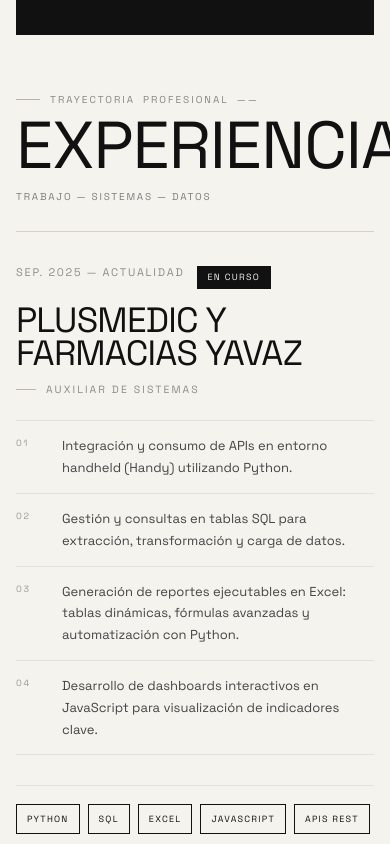
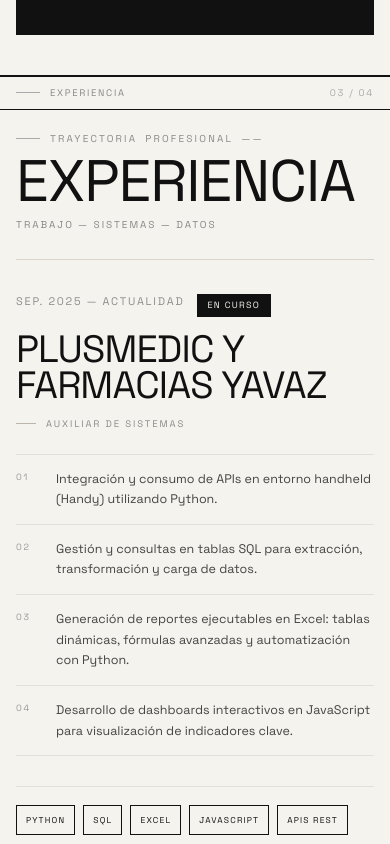
Before and after one commit to diegotntn/portafolio, a React (Vite) app: page / in a window 390 px wide. Shown: the part 1980-2824 px from the top of the page. Built offline with nearby package versions, Linux system fonts and the light colour scheme.

Commit message:
correción en diseño de experiencia

```diff
--- a/src/estilos/secciones/experiencia.css
+++ b/src/estilos/secciones/experiencia.css
@@ -1,42 +1,82 @@
 /* ============================================================
-   EXPERIENCIA — Timeline editorial / brutalista
-   Compatible con tu JSX actual
+   EXPERIENCIA — Diseño editorial brutalista | Timeline
+   Compatible con el JSX actual
    ============================================================ */
 
 .experiencia {
+  min-height: 100vh;
+  background-color: #f5f3ee;
+  border-top: 2px solid #111;
+  display: flex;
+  flex-direction: column;
   position: relative;
-  background: #f5f3ee;
-  border-bottom: 2px solid #111;
   overflow: hidden;
-  padding: 0;
 }
 
 /* ============================================================
-   ELEMENTOS DECORATIVOS SUPERIORES
+   HEADER SUPERIOR — igual lógica que proyectos
+   ============================================================ */
+
+.experiencia__header {
+  display: flex;
+  justify-content: space-between;
+  align-items: center;
+  padding: 14px 40px;
+  border-bottom: 1px solid #111;
+}
+
+.experiencia__seccion-label {
+  font-size: 10.5px;
+  letter-spacing: 0.22em;
+  text-transform: uppercase;
+  color: #888;
+  display: flex;
+  align-items: center;
+  gap: 10px;
+}
+
+.experiencia__seccion-label::before {
+  content: '';
+  display: inline-block;
+  width: 24px;
+  height: 1px;
+  background: #aaa;
+}
+
+.experiencia__seccion-num {
+  font-size: 10.5px;
+  letter-spacing: 0.18em;
+  color: #aaa;
+}
+
+/* ============================================================
+   DECORATIVOS / PRE-TÍTULO
    ============================================================ */
 
 .experiencia__num-fantasma {
   position: absolute;
-  top: 36px;
-  left: 40px;
-  font-size: 40px;
+  top: 118px;
+  left: 56px;
+  font-size: 56px;
+  line-height: 1;
   font-weight: 300;
-  line-height: 1;
   color: rgba(17, 17, 17, 0.08);
-  letter-spacing: -0.04em;
   pointer-events: none;
   user-select: none;
+  z-index: 0;
 }
 
 .experiencia__bloque-negro {
-  padding: 24px 40px 0 40px;
+  position: relative;
+  z-index: 1;
+  padding: 48px 40px 0 40px;
   display: flex;
   align-items: center;
   gap: 10px;
   font-size: 10.5px;
-  letter-spacing: 0.2em;
+  letter-spacing: 0.22em;
   text-transform: uppercase;
-  color: #888;
+  color: #8b8b8b;
 }
 
 .experiencia__bloque-negro span {
@@ -45,52 +85,66 @@
 }
 
 .experiencia__bloque-negro span:first-child::before {
-  content: "";
+  content: '';
   display: inline-block;
   width: 24px;
   height: 1px;
-  background: #b7b1a8;
+  background: #aaa;
   margin-right: 10px;
 }
 
+/* ============================================================
+   TÍTULO
+   ============================================================ */
+
 .experiencia__titulo-wrap {
-  padding: 10px 40px 0 40px;
+  position: relative;
+  z-index: 1;
+  padding: 18px 40px 0 40px;
 }
 
 .experiencia__titulo {
+  font-family: 'Bebas Neue', 'Space Grotesk', sans-serif;
+  font-size: clamp(72px, 12vw, 170px);
+  font-weight: 400;
+  line-height: 0.88;
+  letter-spacing: -1px;
+  color: #111;
   margin: 0;
-  font-family: "Bebas Neue", "Space Grotesk", sans-serif;
-  font-size: clamp(74px, 12vw, 176px);
-  line-height: 0.9;
-  font-weight: 400;
-  letter-spacing: -2px;
   text-transform: uppercase;
-  color: #111;
 }
 
 .experiencia__fragmento {
+  position: relative;
+  z-index: 1;
   padding: 18px 40px 0 40px;
-  font-size: 11px;
-  letter-spacing: 0.18em;
+  font-size: 10.5px;
+  letter-spacing: 0.2em;
   text-transform: uppercase;
-  color: #7e7e7e;
+  color: #888;
 }
 
 /* ============================================================
-   CONTENIDO GENERAL
+   CONTENIDO
    ============================================================ */
 
 .experiencia__contenido {
+  flex: 1;
+  width: 100%;
+  max-width: 1280px;
+  margin: 0 auto;
+  padding: 48px 40px 64px 40px;
+  display: flex;
+  flex-direction: column;
+  gap: 0;
   position: relative;
-  width: min(1320px, calc(100% - 80px));
-  margin: 0 auto;
-  padding: 54px 0 72px 0;
+  z-index: 1;
 }
 
 .experiencia__linea-sep {
   width: 100%;
   height: 1px;
-  background: #d6d0c8;
+  background: #d8d2c9;
   margin-bottom: 0;
 }
 
@@ -104,13 +158,13 @@
   flex-direction: column;
 }
 
-/* línea vertical principal */
+/* línea vertical central del timeline */
 .timeline::before {
-  content: "";
+  content: '';
   position: absolute;
   top: 0;
   bottom: 0;
-  left: 220px;
+  left: 224px;
   width: 1px;
   background: linear-gradient(
     to bottom,
@@ -125,37 +179,37 @@
   display: grid;
   grid-template-columns: 180px 32px minmax(0, 1fr);
   gap: 34px;
+  align-items: start;
   padding: 34px 0 40px 0;
   border-bottom: 1px solid rgba(17, 17, 17, 0.08);
-  align-items: start;
 }
 
 /* ============================================================
-   PUNTO DE TIMELINE
+   PUNTO DE LA LÍNEA
    ============================================================ */
 
 .timeline__punto {
   grid-column: 2;
   grid-row: 1 / span 4;
-  position: relative;
+  justify-self: center;
+  align-self: start;
   width: 14px;
   height: 14px;
   margin-top: 8px;
-  justify-self: center;
-  align-self: start;
   border-radius: 50%;
   background: #f5f3ee;
   border: 1.5px solid #111;
   box-shadow: 0 0 0 6px #f5f3ee;
+  position: relative;
   z-index: 2;
 }
 
 .timeline__punto::after {
-  content: "";
+  content: '';
   position: absolute;
   inset: -6px;
+  border-radius: 50%;
   border: 1px solid rgba(17, 17, 17, 0.14);
-  border-radius: 50%;
 }
 
 .timeline__punto--activo {
@@ -175,6 +229,9 @@
   text-transform: uppercase;
   color: #8d8d8d;
   line-height: 1.7;
+  display: flex;
+  flex-direction: column;
+  align-items: flex-start;
 }
 
 .timeline__fecha-badge {
@@ -193,37 +250,41 @@
 }
 
 /* ============================================================
-   EMPRESA Y CARGO
+   EMPRESA
    ============================================================ */
 
 .timeline__empresa {
   grid-column: 3;
   grid-row: 1;
+  font-family: 'Bebas Neue', 'Space Grotesk', sans-serif;
+  font-size: clamp(34px, 5vw, 58px);
+  font-weight: 400;
+  line-height: 0.95;
+  letter-spacing: -0.8px;
+  color: #111;
   margin: 0;
-  font-family: "Bebas Neue", "Space Grotesk", sans-serif;
-  font-size: clamp(34px, 5vw, 60px);
-  line-height: 0.95;
-  font-weight: 400;
-  letter-spacing: -0.8px;
   text-transform: uppercase;
-  color: #111;
 }
+
+/* ============================================================
+   CARGO
+   ============================================================ */
 
 .timeline__cargo {
   grid-column: 3;
   grid-row: 2;
-  margin: 6px 0 0 0;
-  display: inline-flex;
-  align-items: center;
-  gap: 10px;
+  margin: 8px 0 0 0;
   font-size: 10.5px;
   letter-spacing: 0.2em;
   text-transform: uppercase;
   color: #8b8b8b;
+  display: inline-flex;
+  align-items: center;
+  gap: 10px;
 }
 
 .timeline__cargo::before {
-  content: "";
+  content: '';
   display: inline-block;
   width: 20px;
   height: 1px;
@@ -240,7 +301,6 @@
   list-style: none;
   margin: 18px 0 0 0;
   padding: 0;
-  position: relative;
   border-top: 1px solid rgba(17, 17, 17, 0.08);
 }
 
@@ -270,7 +330,7 @@
 }
 
 /* ============================================================
-   STACK / TAGS
+   STACK
    ============================================================ */
 
 .timeline__stack {
@@ -326,34 +386,38 @@
 }
 
 /* ============================================================
-   TABLET
+   RESPONSIVO
    ============================================================ */
 
 @media (max-width: 980px) {
+  .experiencia__header {
+    padding: 12px 20px;
+  }
+
   .experiencia__num-fantasma {
-    left: 20px;
-    top: 26px;
+    top: 104px;
+    left: 28px;
+    font-size: 44px;
   }
 
   .experiencia__bloque-negro {
-    padding: 20px 20px 0 20px;
+    padding: 36px 20px 0 20px;
   }
 
   .experiencia__titulo-wrap {
-    padding: 10px 20px 0 20px;
+    padding: 14px 20px 0 20px;
   }
 
   .experiencia__fragmento {
-    padding: 14px 20px 0 20px;
+    padding: 16px 20px 0 20px;
   }
 
   .experiencia__contenido {
-    width: calc(100% - 40px);
-    padding: 40px 0 56px 0;
+    padding: 40px 20px 56px 20px;
   }
 
   .timeline::before {
-    left: 180px;
+    left: 184px;
   }
 
   .timeline__entrada {
@@ -375,39 +439,42 @@
   }
 }
 
-/* ============================================================
-   MÓVIL
-   ============================================================ */
+@media (max-width: 768px) {
+  .experiencia {
+    min-height: auto;
+  }
 
-@media (max-width: 768px) {
+  .experiencia__header {
+    padding: 12px 20px;
+  }
+
   .experiencia__num-fantasma {
     display: none;
   }
 
   .experiencia__bloque-negro {
-    padding: 18px 16px 0 16px;
+    padding: 28px 20px 0 20px;
     gap: 8px;
     font-size: 10px;
     flex-wrap: wrap;
   }
 
   .experiencia__titulo-wrap {
-    padding: 10px 16px 0 16px;
+    padding: 12px 20px 0 20px;
   }
 
   .experiencia__titulo {
-    font-size: clamp(54px, 17vw, 110px);
+    font-size: clamp(56px, 15vw, 110px);
     letter-spacing: -1px;
   }
 
   .experiencia__fragmento {
-    padding: 14px 16px 0 16px;
+    padding: 14px 20px 0 20px;
     font-size: 10px;
   }
 
   .experiencia__contenido {
-    width: calc(100% - 32px);
-    padding: 28px 0 42px 0;
+    padding: 32px 20px 44px 20px;
   }
 
   .timeline::before {
@@ -428,6 +495,7 @@
     grid-column: 1;
     grid-row: auto;
     display: flex;
+    flex-direction: row;
     align-items: center;
     gap: 12px;
     flex-wrap: wrap;
@@ -480,3 +548,57 @@
     font-size: 9px;
   }
 }
+
+@media (max-width: 480px) {
+  .experiencia__header {
+    padding: 10px 16px;
+  }
+
+  .experiencia__seccion-label {
+    font-size: 9.5px;
+    letter-spacing: 0.18em;
+  }
+
+  .experiencia__seccion-num {
+    font-size: 9.5px;
+  }
+
+  .experiencia__bloque-negro {
+    padding: 22px 16px 0 16px;
+  }
+
+  .experiencia__titulo-wrap {
+    padding: 10px 16px 0 16px;
+  }
+
+  .experiencia__fragmento {
+    padding: 12px 16px 0 16px;
+  }
+
+  .experiencia__contenido {
+    padding: 28px 16px 40px 16px;
+  }
+
+  .timeline__empresa {
+    font-size: clamp(26px, 10vw, 38px);
+  }
+
+  .timeline__cargo {
+    font-size: 9.5px;
+  }
+
+  .timeline__tarea {
+    grid-template-columns: 30px 1fr;
+    gap: 10px;
+  }
+
+  .timeline__tarea-texto {
+    font-size: 12.5px;
+    line-height: 1.65;
+  }
+
+  .timeline__tag {
+    font-size: 8.5px;
+    padding: 6px 9px;
+  }
+}
--- a/src/secciones/Experiencia.jsx
+++ b/src/secciones/Experiencia.jsx
@@ -7,7 +7,7 @@
     empresa: "PlusMedic y Farmacias YaVaz",
     cargo: "Auxiliar de Sistemas",
     fechaInicio: "Sep. 2025",
-    fechaFin: null, // null = actualidad
+    fechaFin: null,
     tareas: [
       "Integración y consumo de APIs en entorno handheld (Handy) utilizando Python.",
       "Gestión y consultas en tablas SQL para extracción, transformación y carga de datos.",
@@ -21,6 +21,11 @@
 function Experiencia() {
   return (
     <section className="experiencia" id="experiencia">
+      <div className="experiencia__header">
+        <div className="experiencia__seccion-label">Experiencia</div>
+        <div className="experiencia__seccion-num">03 / 04</div>
+      </div>
+
       <div className="experiencia__num-fantasma">3</div>
 
       <div className="experiencia__bloque-negro">
@@ -42,26 +47,27 @@
 
         <div className="timeline">
           {l_experiencia.map((trabajo) => (
-            <div key={trabajo.id} className="timeline__entrada">
+            <article key={trabajo.id} className="timeline__entrada">
+              <div
+                className={`timeline__punto${
+                  !trabajo.fechaFin ? " timeline__punto--activo" : ""
+                }`}
+              />
 
-              {/* punto en la línea */}
-              <div className={`timeline__punto${!trabajo.fechaFin ? " timeline__punto--activo" : ""}`} />
+              <div className="timeline__fecha">
+                <span>
+                  {trabajo.fechaInicio} — {trabajo.fechaFin ?? "Actualidad"}
+                </span>
 
-              {/* fecha */}
-              <div className="timeline__fecha">
-                {trabajo.fechaInicio} — {trabajo.fechaFin ?? "Actualidad"}
                 {!trabajo.fechaFin && (
                   <span className="timeline__fecha-badge">En curso</span>
                 )}
               </div>
 
-              {/* empresa */}
               <h3 className="timeline__empresa">{trabajo.empresa}</h3>
 
-              {/* cargo */}
               <p className="timeline__cargo">{trabajo.cargo}</p>
 
-              {/* tareas */}
               <ul className="timeline__tareas">
                 {trabajo.tareas.map((tarea, i) => (
                   <li key={i} className="timeline__tarea">
@@ -73,16 +79,16 @@
                 ))}
               </ul>
 
-              {/* stack */}
-              {trabajo.stack && (
+              {trabajo.stack && trabajo.stack.length > 0 && (
                 <div className="timeline__stack">
                   {trabajo.stack.map((tag, i) => (
-                    <span key={i} className="timeline__tag">{tag}</span>
+                    <span key={i} className="timeline__tag">
+                      {tag}
+                    </span>
                   ))}
                 </div>
               )}
-
-            </div>
+            </article>
           ))}
         </div>
       </div>
```
